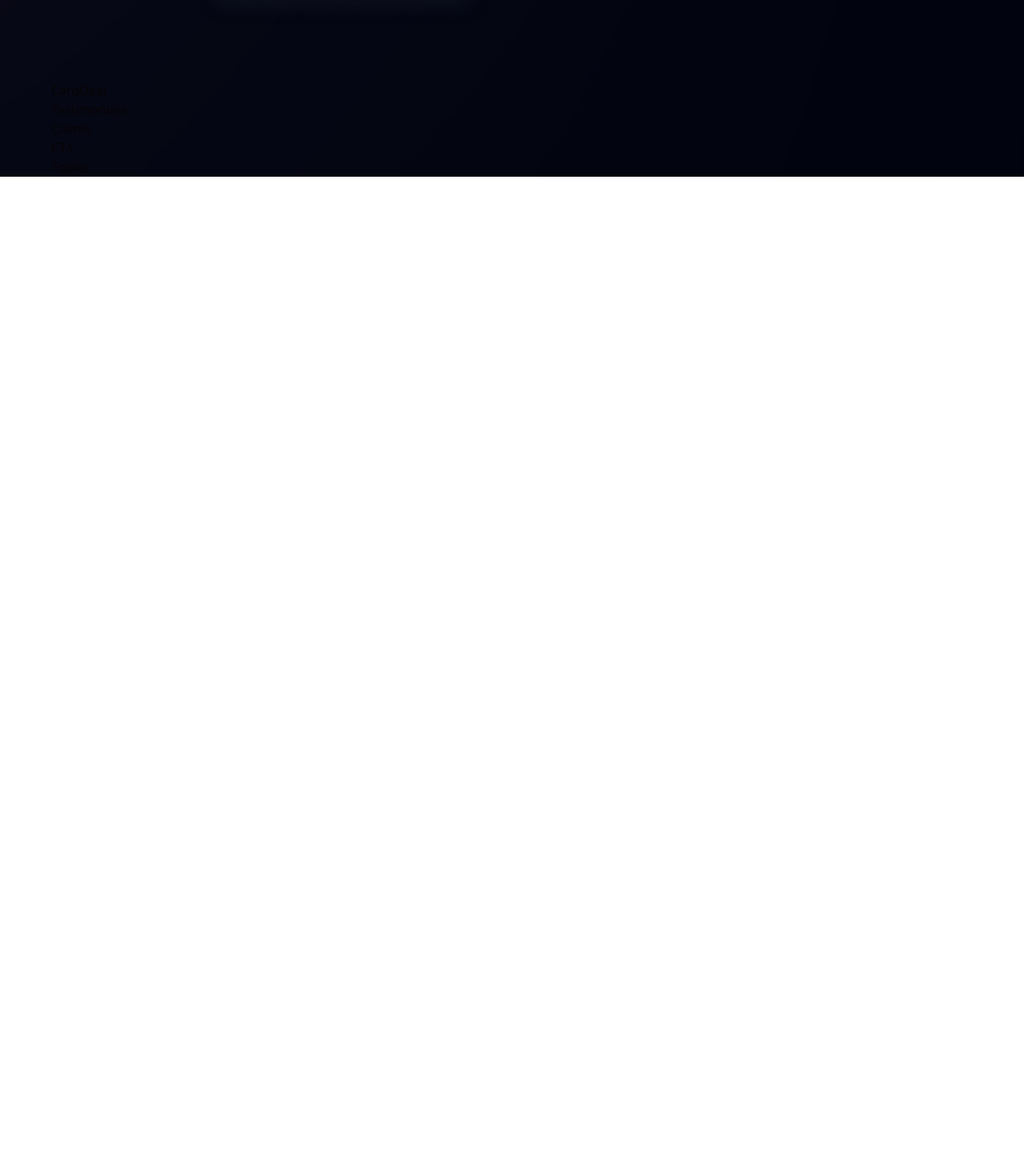
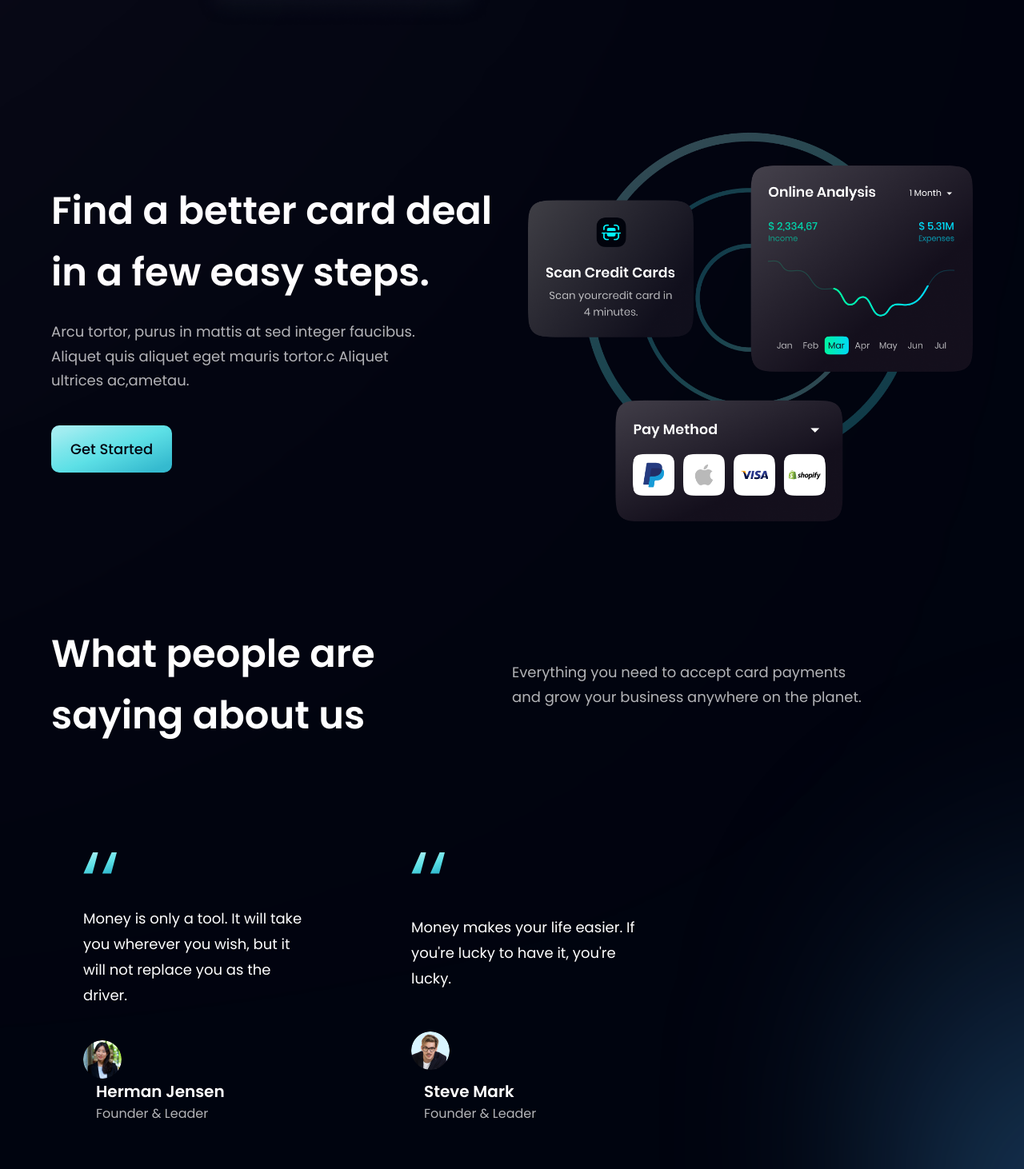
Before and after one commit to MichaelSWong/bank_modern_app, a React (Vite) app: page / in a window 1280 px wide. Shown: the part 2088-3550 px from the top of the page at 80% size. Before the commit the page ends 2309 px from the top, so only its background shows below. Built offline with nearby package versions, Linux system fonts and the light colour scheme.

Commit message:
added Feedback and testimonials

```diff
--- a/src/components/Button.tsx
+++ b/src/components/Button.tsx
@@ -8,7 +8,7 @@
   return (
     <button
       type='button'
-      className={`py-4 px-6 bg-blue-gradient font-poppins font-medium text-[18px] text-primary outline-none ${styles}`}
+      className={`py-4 px-6 bg-blue-gradient font-poppins font-medium text-[18px] text-primary outline-none ${styles} rounded-[10px]`}
     >
       Get Started
     </button>
--- a/src/components/CardDeal.tsx
+++ b/src/components/CardDeal.tsx
@@ -1,7 +1,25 @@
 import React from 'react';
+import { card } from '../assets';
+import styles, { layout } from '../style';
+import Button from './Button';
 
-const CardDeal = () => {
-  return <div>CardDeal</div>;
-};
+const CardDeal = () => (
+  <section className={layout.section}>
+    <div className={layout.sectionInfo}>
+      <h2 className={styles.heading2}>
+        Find a better card deal <br className='sm:block hidden' /> in a few easy
+        steps.
+      </h2>
+      <p className={`${styles.paragraph} max-w-[470px] mt-5`}>
+        Arcu tortor, purus in mattis at sed integer faucibus. Aliquet quis
+        aliquet eget mauris tortor.c Aliquet ultrices ac,ametau.
+      </p>
+      <Button styles='mt-10' />
+    </div>
 
+    <div className={layout.sectionImg}>
+      <img src={card} alt='card' className='w-[100%] h[100%]' />
+    </div>
+  </section>
+);
 export default CardDeal;
--- a/src/components/FeedbackCard.tsx
+++ b/src/components/FeedbackCard.tsx
@@ -1,7 +1,35 @@
-import React from 'react';
+import React, { FC } from 'react';
+import { quotes } from '../assets';
 
-const FeedbackCard = () => {
-  return <div>FeedbackCard</div>;
+type FeedbackCardProps = {
+  content: string;
+  name: string;
+  title: string;
+  img: string;
 };
 
+const FeedbackCard: FC<FeedbackCardProps> = ({ content, name, title, img }) => (
+  <div className='flex justify-between flex-col px-10 py-12 rounded-[20px] max-w-[370px] md:mr-10 sm:mr-5 m4-0 my-5 feedback-card'>
+    <img
+      src={quotes}
+      alt='double_quotes'
+      className='w-[42px] h-[27px] object-contain'
+    />
+    <p className='font-poppins font-normal text-[18px] leading-[32px] text-white my-10'>
+      {content}
+    </p>
+    <div className='flex flex-row'>
+      <img src={img} alt={name} className='w-[48px] h-[48px] rounded-full' />
+    </div>
+    <div className='flex flex-col ml-4'>
+      <h4 className='font-poppins font-semibold text-[20px] leading-[32px] text-white'>
+        {name}
+      </h4>
+      <p className='font-poppins font-normal text-[16px] leading-[24px] text-dimWhite'>
+        {title}
+      </p>
+    </div>
+  </div>
+);
+
 export default FeedbackCard;
--- a/src/components/Testimonials.tsx
+++ b/src/components/Testimonials.tsx
@@ -1,7 +1,33 @@
 import React from 'react';
+import { feedback } from '../constants';
+import styles from '../style';
+import FeedbackCard from './FeedbackCard';
 
-const Testimonials = () => {
-  return <div>Testimonials</div>;
-};
+const Testimonials = () => (
+  <section
+    id='client'
+    className={`${styles.paddingY} ${styles.flexCenter} flex-col relative`}
+  >
+    {/* TODO */}
+    <div className='absolute z-[0] w-[60%] h-[60%] -right-[50%] rounded-full blue__gradient' />
+
+    <div className='w-full flex justify-between items-center md:flex-row flex-col sm:mb-16 mb-6 relative z-[1'>
+      <h1 className={styles.heading2}>
+        What people are <br className='sm:block hidden' /> saying about us
+      </h1>
+      <div className='w-full md:mt-0 mt-6'>
+        <p className={`${styles.paragraph} text-left max-w-[450px]`}>
+          Everything you need to accept card payments and grow your business
+          anywhere on the planet.
+        </p>
+      </div>
+    </div>
+    <div className='flex flex-wrap sm:justify-start justify-center w-full feedback-container relative z-[1]'>
+      {feedback.map((card) => (
+        <FeedbackCard key={card.id} {...card} />
+      ))}
+    </div>
+  </section>
+);
 
 export default Testimonials;
```
